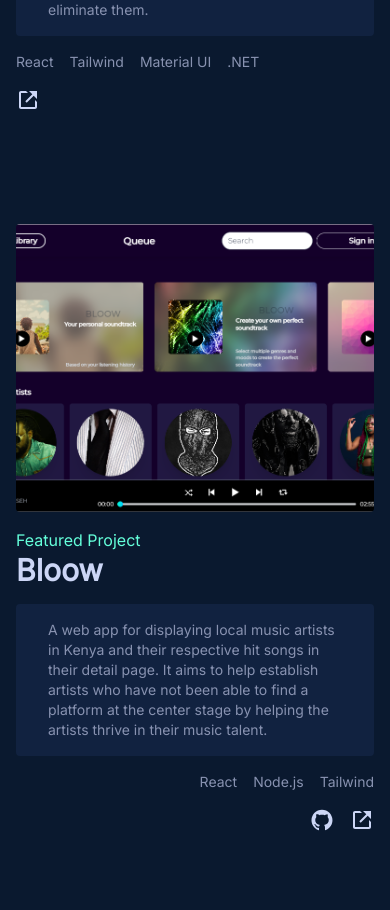
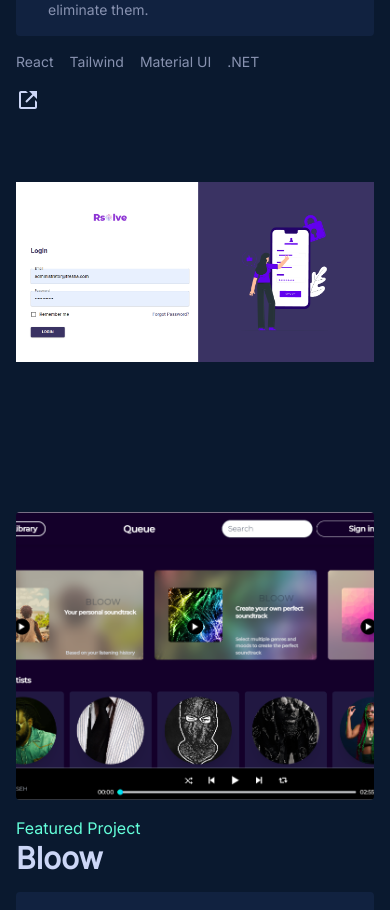
Before and after one commit to Marcos8060/port, a Next.js app: page / in a window 390 px wide. Shown: the part 2986-3896 px from the top of the page. Built offline with nearby package versions, Linux system fonts and the light colour scheme.

Commit message:
updated the portfolio

```diff
--- a/components/projects.js
+++ b/components/projects.js
@@ -57,7 +57,7 @@
               </Link>
             </div>
           </aside>
-          <aside className="project5_img relative cursor-pointer md:h-[80vh] rounded md:w-1/2"></aside>
+          <aside className="project5_img relative cursor-pointer md:h-[80vh] h-72 rounded md:w-1/2"></aside>
         </section>
 
         <section className="md:flex items-center py-12 sm:px-12 gap-4 md:h-screen h-auto space-y-4">
```
